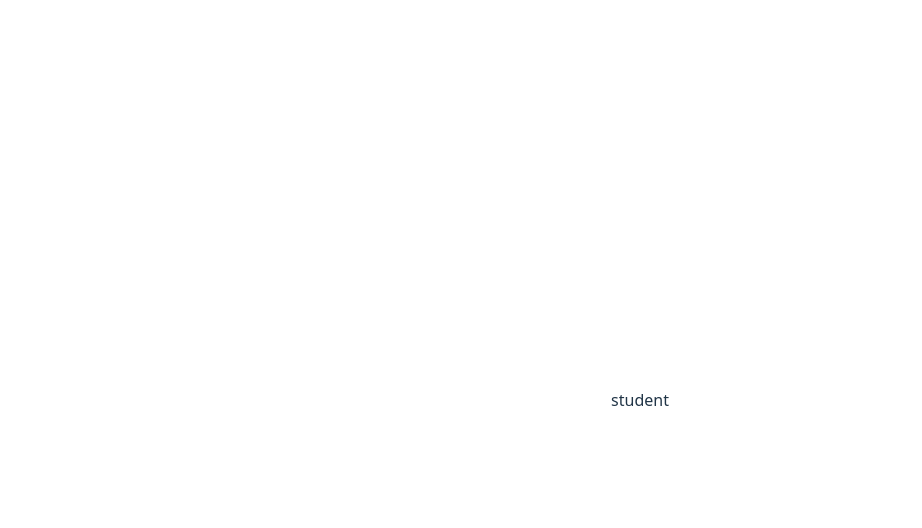
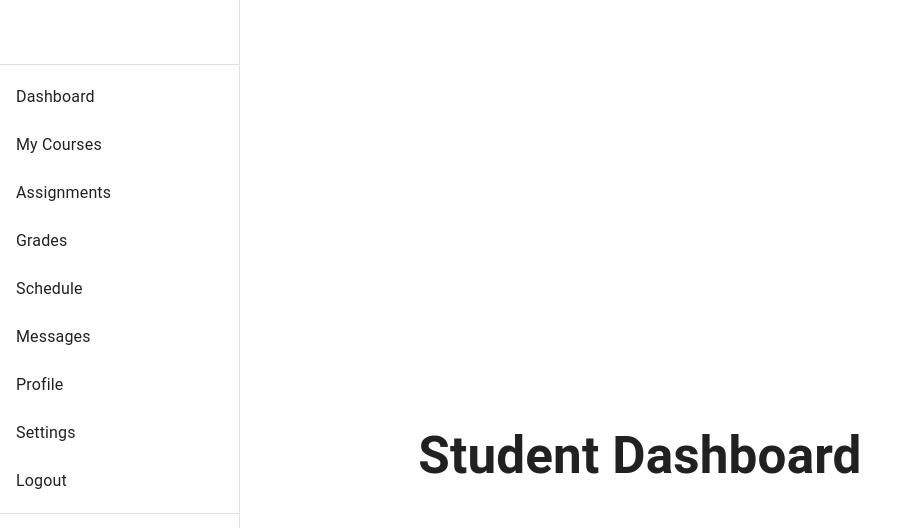
Before and after one commit to daliaalawneh/Initialize-and-Structure-Basic-React-Project, a React (Vite) app: page /student in a window 1280 px wide. Shown: the top 528 px of the page, without its empty margins (0-922 px from the left). Built offline with nearby package versions, Linux system fonts and the light colour scheme.

Commit message:
Install mui and implement menu

```diff
--- a/package.json
+++ b/package.json
@@ -10,6 +10,10 @@
     "preview": "vite preview"
   },
   "dependencies": {
+    "@emotion/react": "^11.14.0",
+    "@emotion/styled": "^11.14.0",
+    "@mui/icons-material": "^7.0.2",
+    "@mui/material": "^7.0.2",
     "react": "^19.0.0",
     "react-dom": "^19.0.0",
     "react-router": "^7.5.3",
--- /dev/null
+++ b/src/components/AppLayout/Menu/Menu.tsx
@@ -0,0 +1,121 @@
+import * as React from 'react';
+import AppBar from '@mui/material/AppBar';
+import Box from '@mui/material/Box';
+import CssBaseline from '@mui/material/CssBaseline';
+import Divider from '@mui/material/Divider';
+import Drawer from '@mui/material/Drawer';
+import List from '@mui/material/List';
+import ListItem from '@mui/material/ListItem';
+import ListItemButton from '@mui/material/ListItemButton';
+import ListItemText from '@mui/material/ListItemText';
+import Toolbar from '@mui/material/Toolbar';
+
+const drawerWidth = 240;
+
+interface Props {
+  /**
+   * Injected by the documentation to work in an iframe.
+   * Remove this when copying and pasting into your project.
+   */
+  window?: () => Window;
+  list: string[];
+}
+
+export default function Menu(props: Props) {
+  const { window, list } = props;
+  const [mobileOpen, setMobileOpen] = React.useState(false);
+
+  const handleDrawerClose = () => {
+    setMobileOpen(false);
+  };
+
+  const handleDrawerTransitionEnd = () => {
+    // setIsClosing(false);
+  };
+
+
+
+  const drawer = (
+    <div>
+      <Toolbar />
+      <Divider />
+      <List>
+        {list.map((text) => (
+          <ListItem key={text} disablePadding>
+            <ListItemButton>
+              <ListItemText primary={text} />
+            </ListItemButton>
+          </ListItem>
+        ))}
+      </List>
+      <Divider />
+      {/* <List>
+        {['All mail', 'Trash', 'Spam'].map((text) => (
+          <ListItem key={text} disablePadding>
+            <ListItemButton>
+              <ListItemText primary={text} />
+            </ListItemButton>
+          </ListItem>
+        ))}
+      </List> */}
+    </div>
+  );
+
+  const container = window !== undefined ? () => window().document.body : undefined;
+
+  return (
+    <Box sx={{ display: 'flex' }}>
+      <CssBaseline />
+      <AppBar
+        position="fixed"
+        sx={{
+          width: { sm: `calc(100% - ${drawerWidth}px)` },
+          ml: { sm: `${drawerWidth}px` },
+        }}
+      >
+
+      </AppBar>
+      <Box
+        component="nav"
+        sx={{ width: { sm: drawerWidth }, flexShrink: { sm: 0 } }}
+        aria-label="mailbox folders"
+      >
+        {/* The implementation can be swapped with js to avoid SEO duplication of links. */}
+        <Drawer
+          container={container}
+          variant="temporary"
+          open={mobileOpen}
+          onTransitionEnd={handleDrawerTransitionEnd}
+          onClose={handleDrawerClose}
+          sx={{
+            display: { xs: 'block', sm: 'none' },
+            '& .MuiDrawer-paper': { boxSizing: 'border-box', width: drawerWidth },
+          }}
+          slotProps={{
+            root: {
+              keepMounted: true, // Better open performance on mobile.
+            },
+          }}
+        >
+          {drawer}
+        </Drawer>
+        <Drawer
+          variant="permanent"
+          sx={{
+            display: { xs: 'none', sm: 'block' },
+            '& .MuiDrawer-paper': { boxSizing: 'border-box', width: drawerWidth },
+          }}
+          open
+        >
+          {drawer}
+        </Drawer>
+      </Box>
+      <Box
+        component="main"
+        sx={{ flexGrow: 1, p: 3, width: { sm: `calc(100% - ${drawerWidth}px)` } }}
+      >
+        <Toolbar />
+      </Box>
+    </Box>
+  );
+}
--- /dev/null
+++ b/src/constants/indes.ts
@@ -0,0 +1,23 @@
+export const studentList = ["Dashboard",
+  "My Courses",
+  "Assignments",
+  "Grades",
+  "Schedule",
+  "Messages",
+  "Profile",
+  "Settings",
+  "Logout"
+]
+
+export const rootList = [
+  "Dashboard",
+  "User Management",
+  "Role Management",
+  "System Settings",
+  "Reports",
+  "Logs",
+  "Audit Trail",
+  "Notifications",
+  "Profile",
+  "Logout"
+]
--- a/src/router/index.tsx
+++ b/src/router/index.tsx
@@ -1,12 +1,14 @@
 import { Route, Routes } from "react-router"
 import AppLayout from "../components/AppLayout/AppLayout"
+import RootDashboard from "../views/root-dashboard/root-dashboard"
+import StudentDashboard from "../views/student-dashboard/student-dashboard"
 
 const Router = () => {
   return (
     <Routes>
       <Route path="/" element={<AppLayout />} >
-        <Route index path="root" element={<>Root</>} />
-        <Route path="student" element={<>student</>} />
+        <Route index path="root" element={<RootDashboard />} />
+        <Route path="student" element={<StudentDashboard />} />
       </Route>
     </Routes>
   )
--- a/src/views/root-dashboard/root-dashboard.tsx
+++ b/src/views/root-dashboard/root-dashboard.tsx
@@ -1,6 +1,11 @@
+import Menu from "../../components/AppLayout/Menu/Menu";
+import { rootList } from "../../constants/indes";
+
 const RootDashboard = () => {
+
     return (
         <div>
+            <Menu list={rootList} />
             <h1>Root Dashboard</h1>
         </div>
     )
--- a/src/views/student-dashboard/student-dashboard.tsx
+++ b/src/views/student-dashboard/student-dashboard.tsx
@@ -1,6 +1,11 @@
+import Menu from "../../components/AppLayout/Menu/Menu";
+import { studentList } from "../../constants/indes";
+
 const StudentDashboard = () => {
+
     return (
         <div>
+            <Menu list={studentList} />
             <h1>Student Dashboard</h1>
         </div>
     )
```
Also changed, not shown: 1 other file (tests, documents, lock files or other folders).
